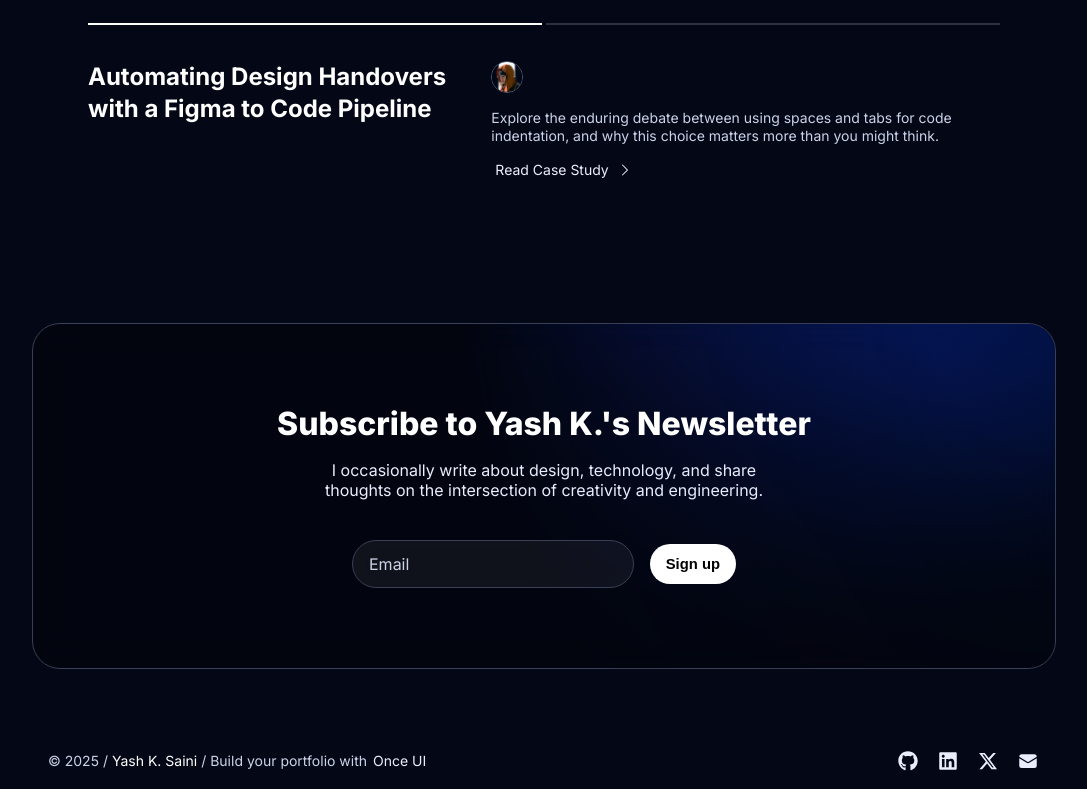
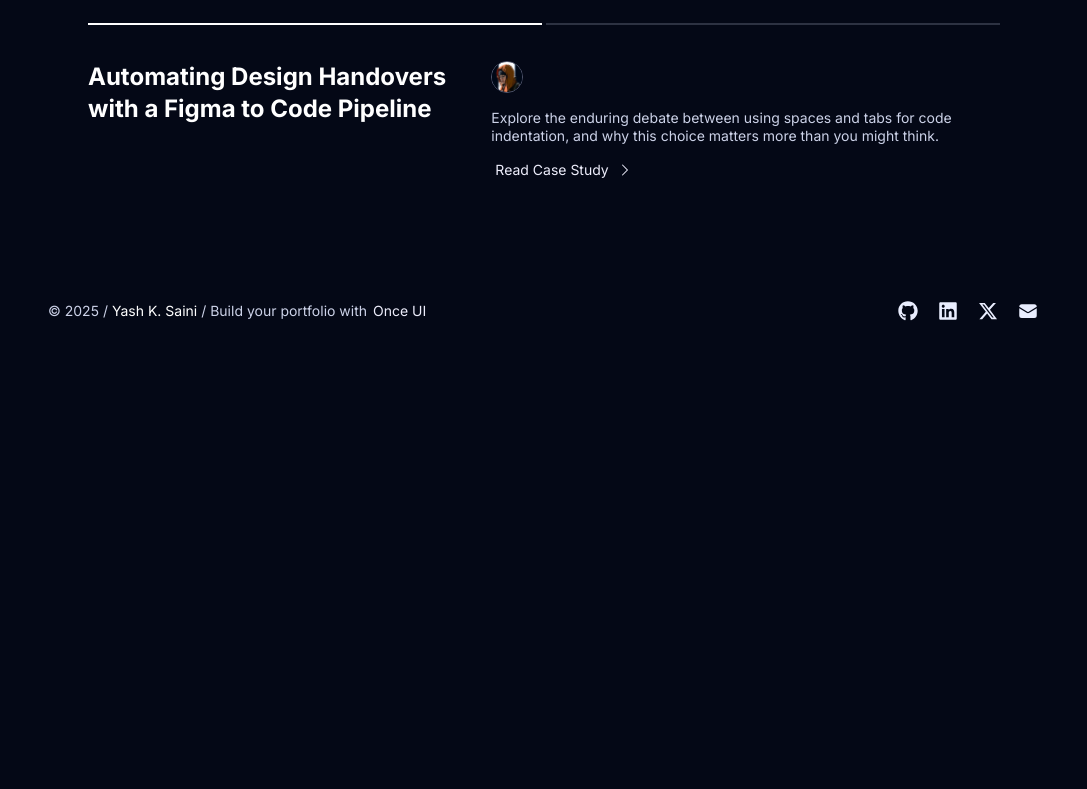
Before and after one commit to yashksaini-coder/yks-portfolio, a Next.js app: page /en in a window 1280 px wide. Shown: the part 2651-3440 px from the top of the page, without its empty margins (96-1183 px from the left). After the commit the page ends 2990 px from the top, so only its background shows below. Built offline with nearby package versions, Linux system fonts and the light colour scheme.

Commit message:
Remove Mailchimp component and related newsletter logic from the homepage

```diff
--- a/src/app/[locale]/page.tsx
+++ b/src/app/[locale]/page.tsx
@@ -4,7 +4,6 @@ import { Heading, Flex, Text, Button,  Avatar, RevealFx, Arrow } from '@/once-ui
 import { Projects } from '@/components/work/Projects';
 
 import { baseURL, routes, renderContent } from '@/app/resources';
-import { Mailchimp } from '@/components';
 import { Posts } from '@/components/blog/Posts';
 import { getTranslations, unstable_setRequestLocale } from 'next-intl/server';
 import { useTranslations } from 'next-intl';
@@ -47,7 +46,7 @@ export default function Home(
 ) {
 	unstable_setRequestLocale(locale);
 	const t = useTranslations();
-	const { home, about, person, newsletter } = renderContent(t);
+	const { home, about, person } = renderContent(t);
 	return (
 		<Flex
 			maxWidth="m" fillWidth gap="xl"
@@ -146,9 +145,6 @@ export default function Home(
 				</Flex>
 			)}
 			<Projects range={[2]} locale={locale}/>
-			{ newsletter.display &&
-				<Mailchimp newsletter={newsletter} />
-			}
 		</Flex>
 	);
 }
```
